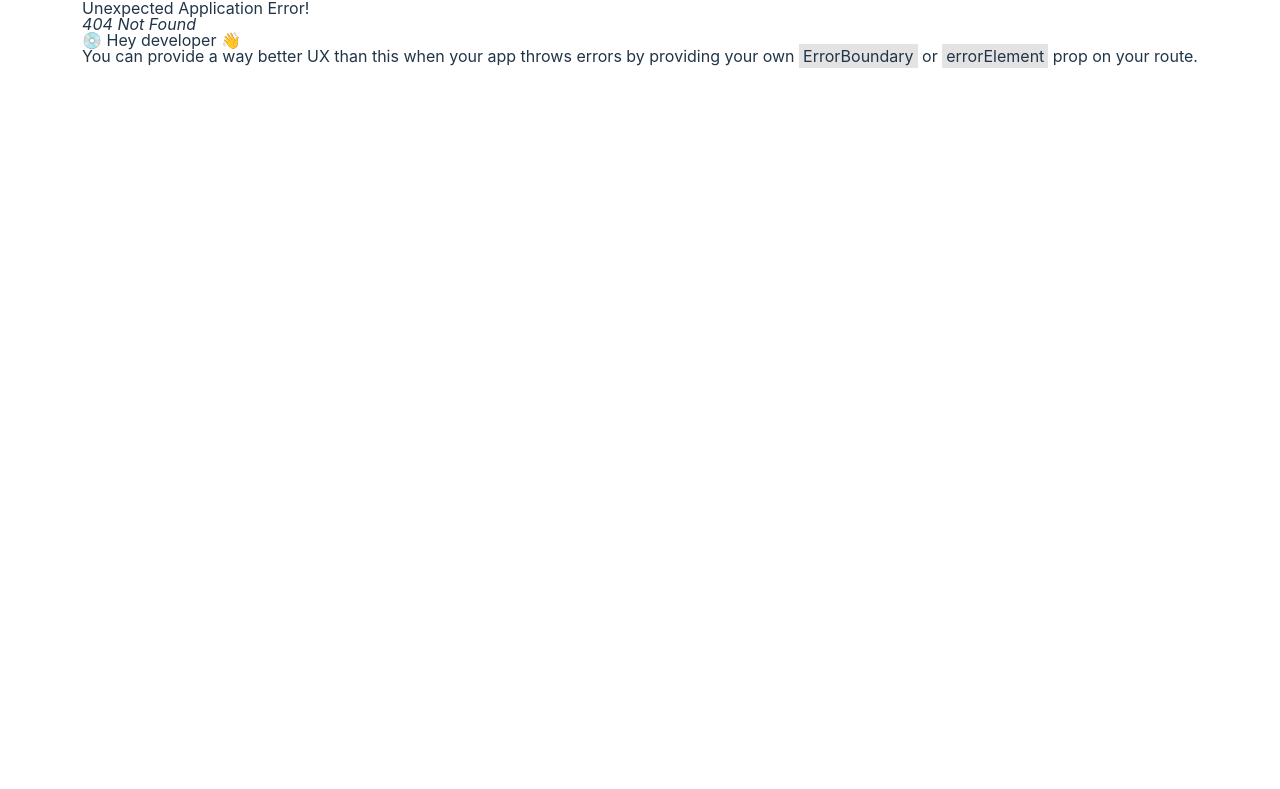
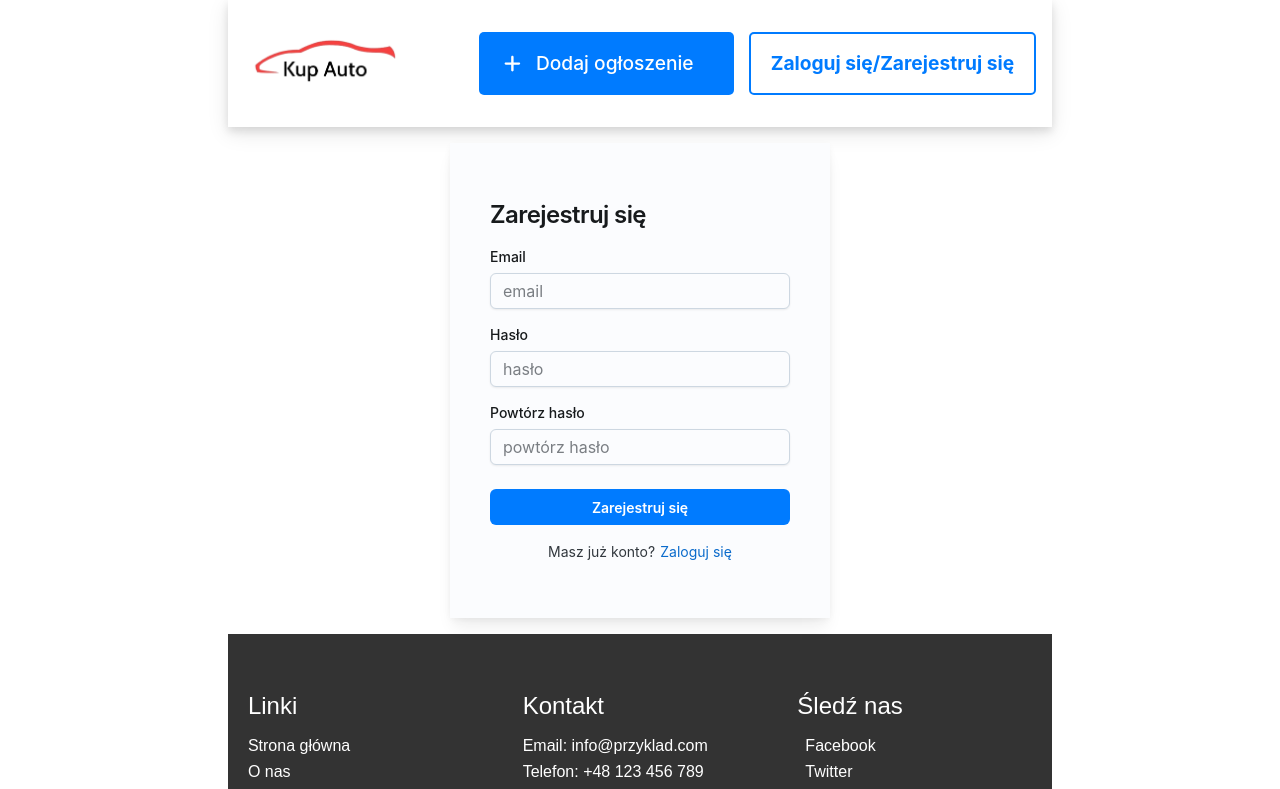
Before and after one commit to KrystianPolak/kupAuto, a React (Vite) app: page /sign-up in a window 1280 px wide. Before the commit this address had no page. Shown: the top 789 px of the page. Built offline with nearby package versions, Linux system fonts and the light colour scheme.

Commit message:
adding content, styles and some validation to signup page

```diff
--- a/src/App.jsx
+++ b/src/App.jsx
@@ -9,7 +9,8 @@ import './Reset.css'
 import HomePage from './pages/HomePage'
 import MainLayout from './Layouts/MainLayout'
 import CorePage from './pages/CorePage'
-import Login from './components/Login'
+import Login from './pages/LoginPage'
+import Signup from './pages/SignupPage'
 
 
 const router = createBrowserRouter(
@@ -18,6 +19,7 @@ const router = createBrowserRouter(
       <Route index element={<HomePage/>} />
       <Route path='/core' element={<CorePage/>} />
       <Route path='/login' element={<Login/>} />
+      <Route path='/sign-up' element={<Signup/>} />
    </Route>
    )
 );
--- /dev/null
+++ b/src/components/Signup.jsx
@@ -0,0 +1,147 @@
+import React, { useState } from 'react';
+import { CssVarsProvider } from '@mui/joy/styles';
+import Sheet from '@mui/joy/Sheet';
+import Typography from '@mui/joy/Typography';
+import FormControl from '@mui/joy/FormControl';
+import FormLabel from '@mui/joy/FormLabel';
+import Input from '@mui/joy/Input';
+import Button from '@mui/joy/Button';
+import Link from '@mui/joy/Link';
+
+const Signup = () => {
+  const [email, setEmail] = useState('');
+  const [password, setPassword] = useState('');
+  const [confirmPassword, setConfirmPassword] = useState('');
+  const [errors, setErrors] = useState({});
+
+  const validate = () => {
+    const newErrors = {};
+
+    // Walidacja e-maila
+    if (!email) {
+      newErrors.email = 'Email jest wymagany';
+    } else if (!/\S+@\S+\.\S+/.test(email)) {
+      newErrors.email = 'Podaj poprawny adres email';
+    }
+
+    // Walidacja hasła
+    if (!password) {
+      newErrors.password = 'Hasło jest wymagane';
+    } else if (password.length < 6) {
+      newErrors.password = 'Hasło musi mieć co najmniej 6 znaków';
+    }
+
+    // Walidacja powtórzonego hasła
+    if (!confirmPassword) {
+      newErrors.confirmPassword = 'Musisz powtórzyć hasło';
+    } else if (confirmPassword !== password) {
+      newErrors.confirmPassword = 'Hasła muszą być identyczne';
+    }
+
+    return newErrors;
+  };
+
+  const handleSubmit = () => {
+    const validationErrors = validate();
+    if (Object.keys(validationErrors).length > 0) {
+      setErrors(validationErrors);
+    } else {
+      setErrors({});
+      // Tutaj możesz obsłużyć logikę po poprawnej rejestracji
+      console.log('Formularz wysłany!', { email, password, confirmPassword });
+    }
+  };
+
+  return (
+    <>
+      <CssVarsProvider>
+        <Sheet
+          sx={{
+            width: 300,
+            mx: 'auto', // margin left & right
+            my: 2, // margin top & bottom
+            py: 7, // padding top & bottom
+            px: 5, // padding left & right
+            display: 'flex',
+            flexDirection: 'column',
+            gap: 2,
+            borderRadius: 'sd',
+            boxShadow: 'lg',
+          }}
+        >
+          <div>
+            <Typography level="h3" component="h1">
+              Zarejestruj się
+            </Typography>
+          </div>
+          <FormControl>
+            <FormLabel>Email</FormLabel>
+            <Input
+              name="email"
+              type="email"
+              placeholder="email"
+              value={email}
+              onChange={(e) => setEmail(e.target.value)}
+              error={!!errors.email}
+            />
+            {errors.email && (
+              <Typography color="danger" fontSize="sm">
+                {errors.email}
+              </Typography>
+            )}
+          </FormControl>
+          <FormControl>
+            <FormLabel>Hasło</FormLabel>
+            <Input
+              name="password"
+              type="password"
+              placeholder="hasło"
+              value={password}
+              onChange={(e) => setPassword(e.target.value)}
+              error={!!errors.password}
+            />
+            {errors.password && (
+              <Typography color="danger" fontSize="sm">
+                {errors.password}
+              </Typography>
+            )}
+          </FormControl>
+          <FormControl>
+            <FormLabel>Powtórz hasło</FormLabel>
+            <Input
+              name="confirmPassword"
+              type="password"
+              placeholder="powtórz hasło"
+              value={confirmPassword}
+              onChange={(e) => setConfirmPassword(e.target.value)}
+              error={!!errors.confirmPassword}
+            />
+            {errors.confirmPassword && (
+              <Typography color="danger" fontSize="sm">
+                {errors.confirmPassword}
+              </Typography>
+            )}
+          </FormControl>
+          <Button
+            sx={{
+              mt: 1,
+              backgroundColor: '#007BFF',
+            }}
+            onClick={handleSubmit} // Obsługa kliknięcia zamiast przesłania formularza
+          >
+            Zarejestruj się
+          </Button>
+          <Typography
+            endDecorator={<Link href="/login">Zaloguj się</Link>}
+            fontSize="sm"
+            sx={{ alignSelf: 'center' }}
+          >
+            Masz już konto?
+          </Typography>
+        </Sheet>
+      </CssVarsProvider>
+    </>
+  );
+};
+
+export default Signup;
--- /dev/null
+++ b/src/pages/LoginPage.jsx
@@ -0,0 +1,10 @@
+import React from 'react'
+import Login from '../components/Login'
+
+const LoginPage = () => {
+  return (
+    <Login></Login>
+  )
+}
+
+export default LoginPage
--- /dev/null
+++ b/src/pages/SignupPage.jsx
@@ -0,0 +1,10 @@
+import React from 'react'
+import Signup from '../components/Signup'
+
+const SignupPage = () => {
+  return (
+    <Signup></Signup>
+  )
+}
+
+export default SignupPage
```
